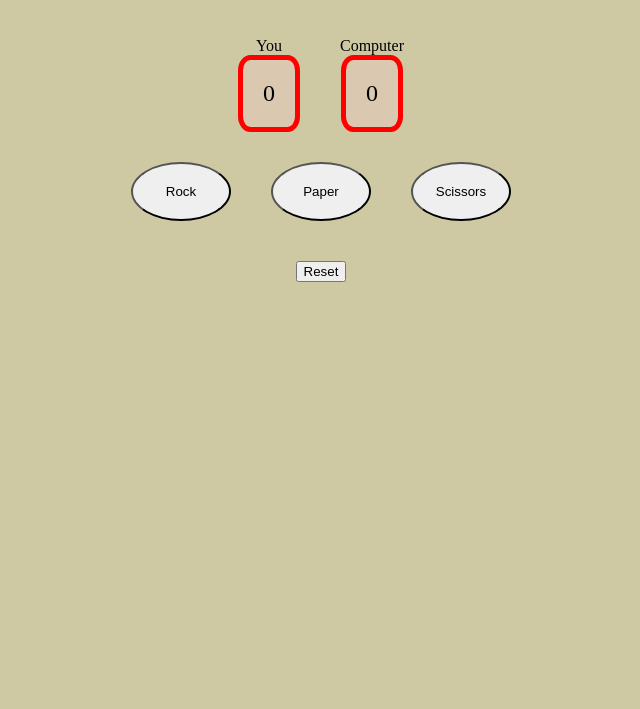
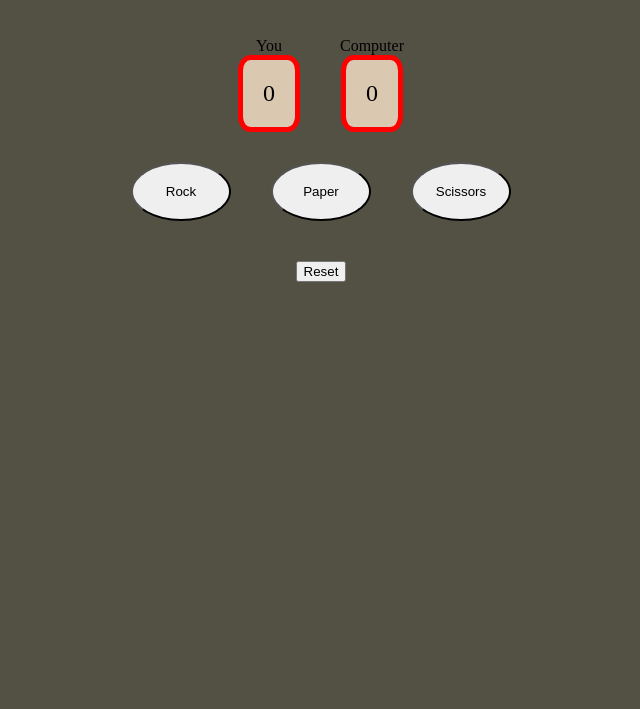
Before and after one commit to dimbyr/rock-paper-scissor, a plain HTML site: page index.html in a window 1280 px wide. Shown: the part 91-800 px from the top of the page, without its empty margins (319-959 px from the left). Drawn offline with Linux system fonts and the light colour scheme.

Commit message:
Adjusted viewport

```diff
--- a/index.html
+++ b/index.html
@@ -4,6 +4,7 @@
 
   <head>
     <meta charset="utf-8">
+    <meta name="viewport" content="width=device-width, initial-scale=1.0">
     <title>Rock paper scissors</title>
     <link rel="stylesheet" href="styles.css">
     <script src="rps-with-ui.js" defer></script>
--- a/styles.css
+++ b/styles.css
@@ -2,7 +2,7 @@
     display: flex;
     flex-direction: column;
     align-items: center;
-    background-color: rgb(207, 201, 163);
+    background-color: rgb(83, 81, 67);
     /* padding: 5% 30%; */
 }
 
```
